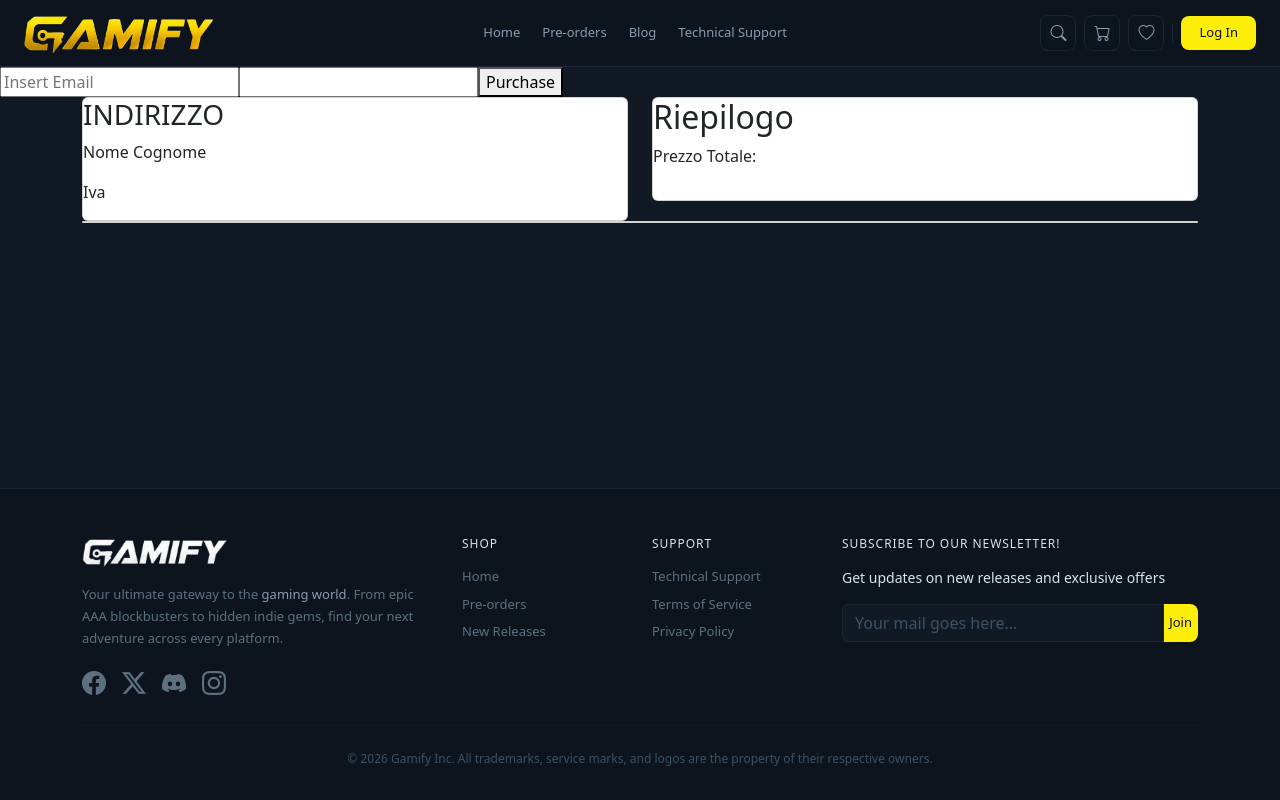
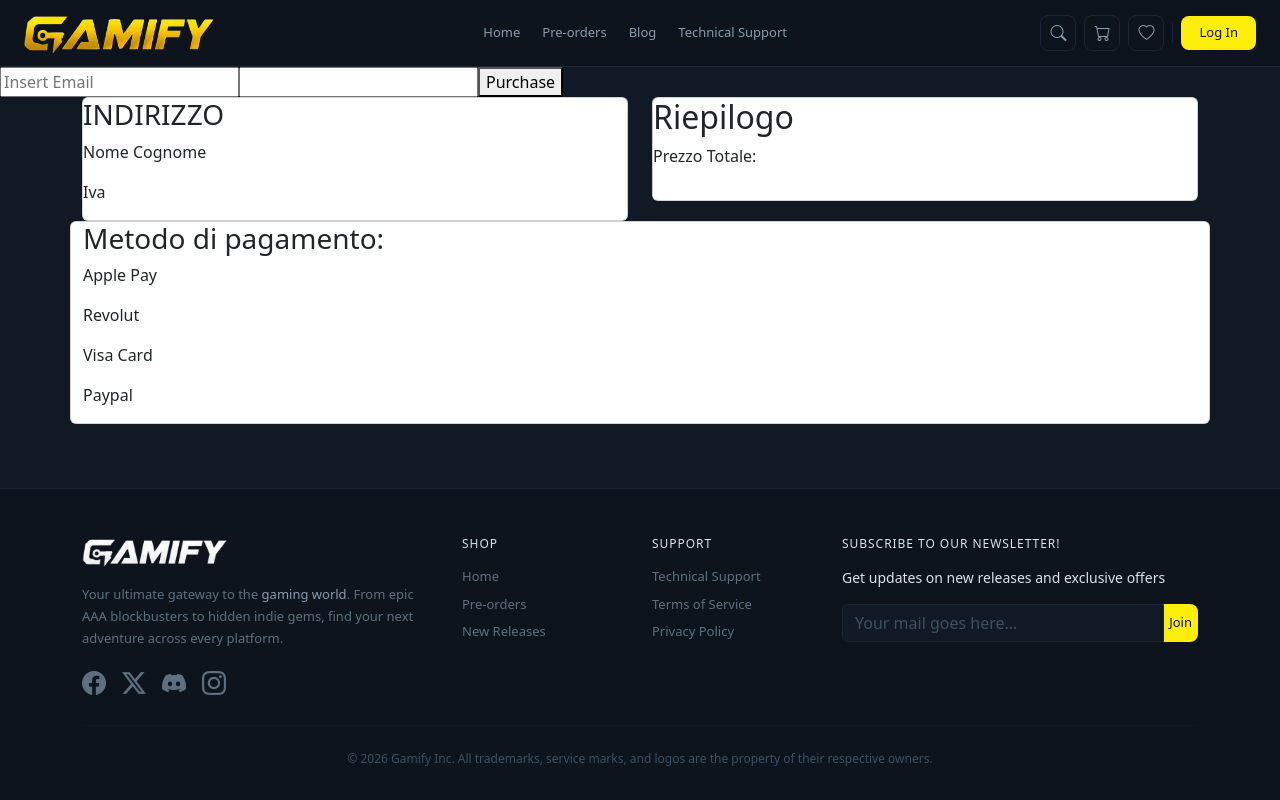
Before and after one commit to christian-matarazzo/gamify, a React app in the folder frontend/: page /checkout in a window 1280 px wide. Built offline with nearby package versions, Linux system fonts and the light colour scheme; no server answers; the HTML template or start-up script is replaced by a standard one.

Commit message:
checout 2

```diff
--- a/frontend/src/pages/CheckoutPage.jsx
+++ b/frontend/src/pages/CheckoutPage.jsx
@@ -59,10 +59,12 @@ export default function CheckoutPage() {
                         </div>
                     </div>
                     <div className="row">
-                        <div className="col">
                             <div className="card">
-
-                            </div>
+                                <h3>Metodo di pagamento:</h3>
+                                <p>Apple Pay</p>
+                                <p>Revolut</p>
+                                <p>Visa Card</p>
+                                <p>Paypal</p>
                         </div>
                     </div>
                 </div>
```
